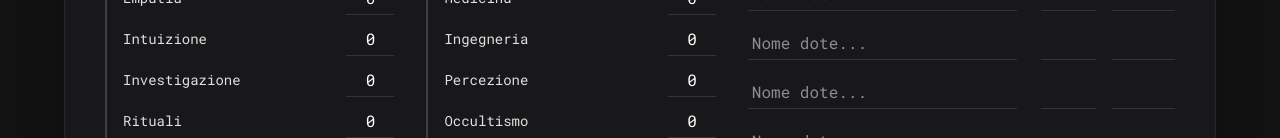
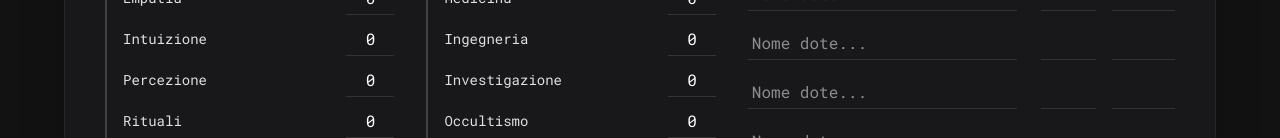
Before and after one commit to MicheleFatticcioni/orbis-arcana-sheet, a Next.js app: page /sheet in a window 1280 px wide. Shown: the part 814-952 px from the top of the page. Built offline with nearby package versions, Linux system fonts and the light colour scheme.

Commit message:
Renaming ability

```diff
--- a/src/components/CharacterSheet.tsx
+++ b/src/components/CharacterSheet.tsx
@@ -121,11 +121,14 @@ export default function CharacterSheet() {
           <Points />
           {/* DOTI */}
           <Talents />
-        </div>
-        <div className="lg:col-span-12 space-y-8 break-inside-avoid">
           {/* ARMI */}
           <Wapons />
         </div>
+        {/*
+          <div className="lg:col-span-12 space-y-8 break-inside-avoid">
+            <Wapons />
+          </div>
+        */}
       </div>
 
       <div className="mt-8 text-center no-print flex flex-col items-center justify-center gap-4">
--- a/src/components/sheet/Ability.tsx
+++ b/src/components/sheet/Ability.tsx
@@ -96,8 +96,7 @@ export default function Ability() {
         <div className="border-l-2 border-zinc-700 pl-4">
           <h3 className="text-zinc-500 text-sm mb-2">Spirito</h3>
           <div className="space-y-2">
-            {["empatia", "intuizione", "investigazione", "rituali"].map(
-              (skill) => (
+            {["empatia", "intuizione", "percezione", "rituali"].map((skill) => (
               <div key={skill} className="flex justify-between items-center">
                 <span
                   className="text-sm capitalize cursor-pointer hover:text-white transition-colors"
@@ -122,8 +121,7 @@ export default function Ability() {
                   />
                 </div>
               </div>
-              ),
-            )}
+            ))}
           </div>
         </div>
 
@@ -131,7 +129,7 @@ export default function Ability() {
         <div className="border-l-2 border-zinc-700 pl-4">
           <h3 className="text-zinc-500 text-sm mb-2">Ingegno</h3>
           <div className="space-y-2">
-            {["medicina", "ingegneria", "percezione", "occultismo"].map(
+            {["medicina", "ingegneria", "investigazione", "occultismo"].map(
               (skill) => (
                 <div key={skill} className="flex justify-between items-center">
                   <span
```
Lines whose indentation alone changed are shown as unchanged.
